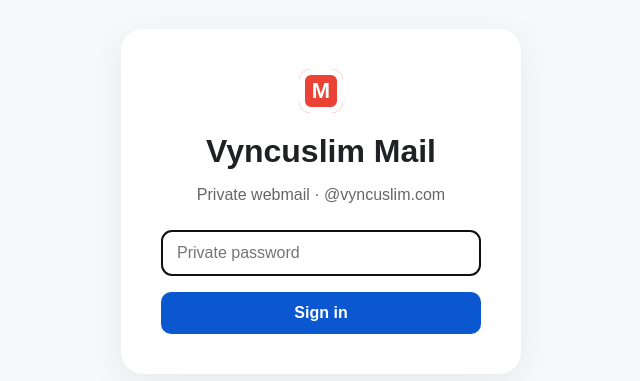
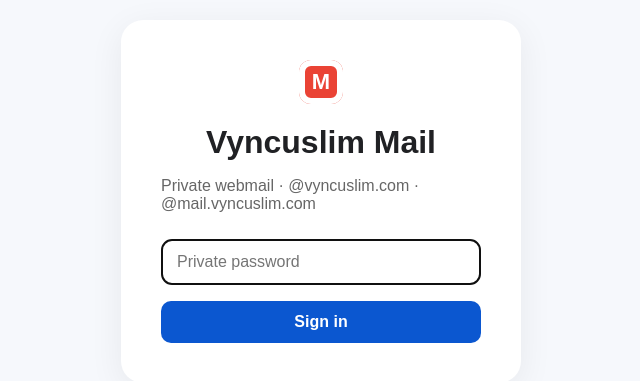
Before and after one commit to vyncuslim/GMAIL, a Next.js app: page /login in a window 1280 px wide. Shown: the part 199-580 px from the top of the page, without its empty margins (319-959 px from the left). Built offline with nearby package versions, Linux system fonts and the light colour scheme; no server answers.

Commit message:
Enable dual-domain Resend webmail in app/login/page.tsx

```diff
--- a/app/login/page.tsx
+++ b/app/login/page.tsx
@@ -29,7 +29,7 @@ export default async function Login({ searchParams }: LoginProps) {
       <form className="login-card" method="POST" action="/api/auth/login">
         <div className="mail-mark">M</div>
         <h1>Vyncuslim Mail</h1>
-        <p>Private webmail · @vyncuslim.com</p>
+        <p>Private webmail · @vyncuslim.com · @mail.vyncuslim.com</p>
         <input
           type="password"
           name="password"
```
